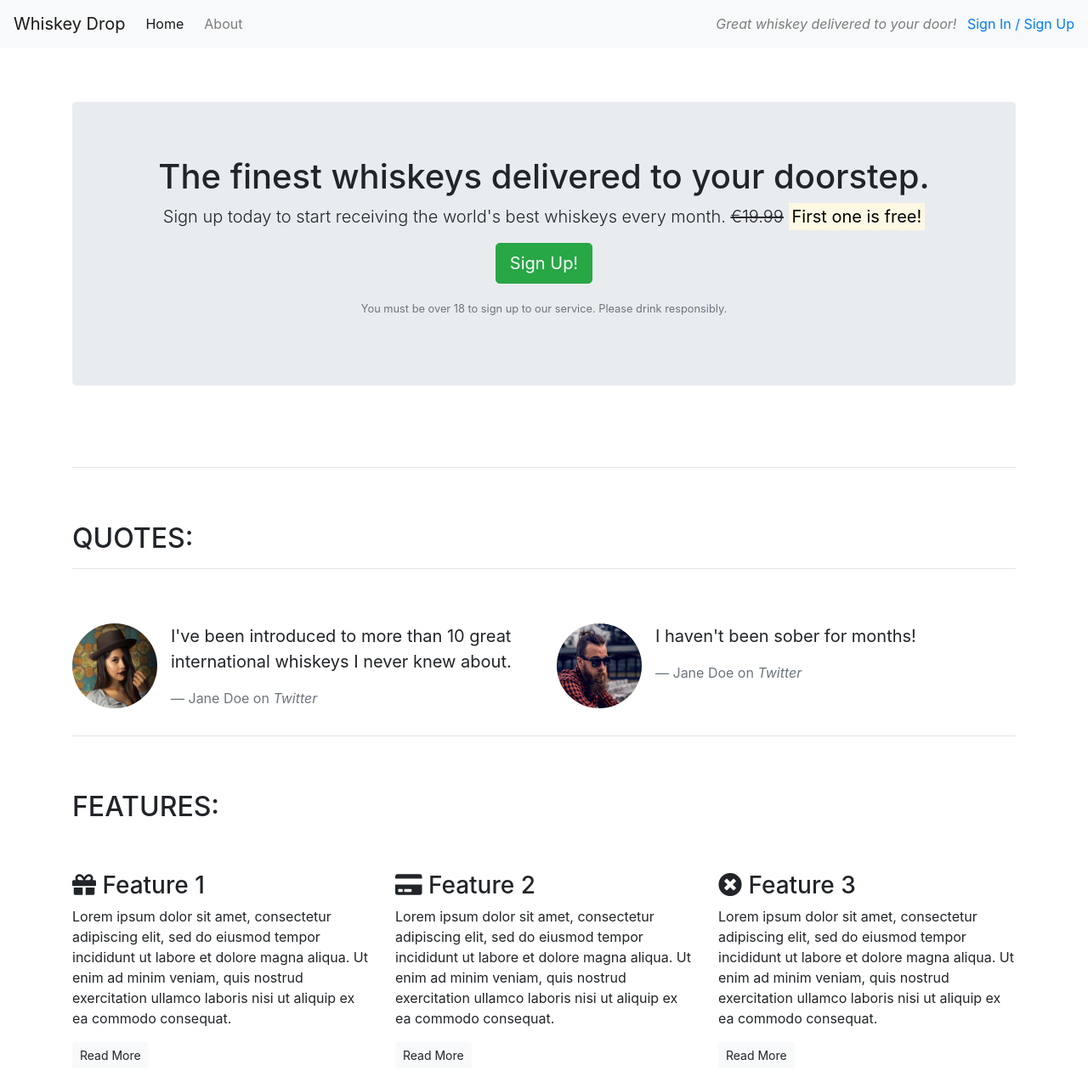
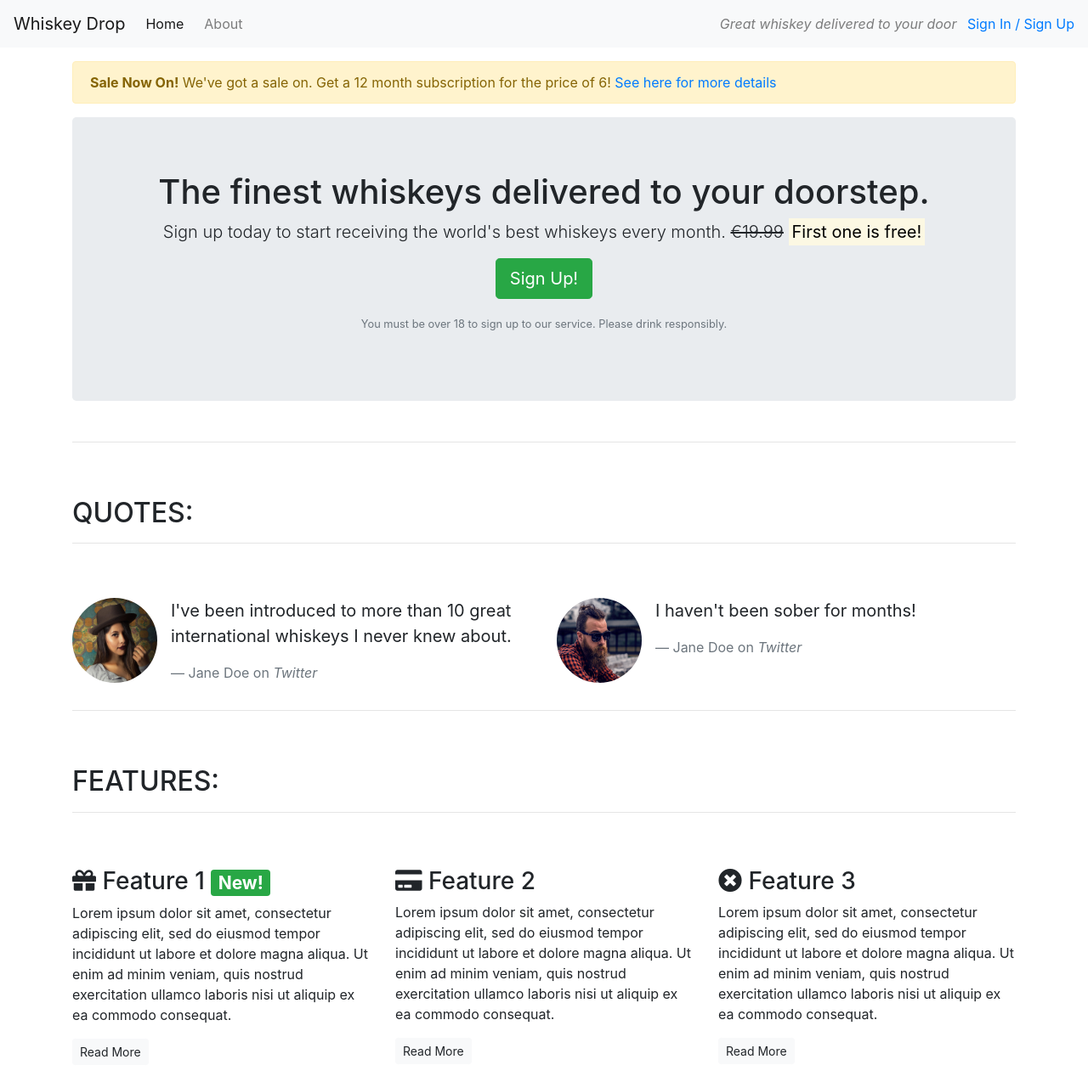
Before and after one commit to Emmacharleswilson/Whisky-Drop, a plain HTML site: page index.html in a window 1280 px wide. Shown: the whole page at 85% size. Drawn offline with nearby package versions, Linux system fonts and the light colour scheme.

Commit message:
Add alert warning message and text to home page

```diff
--- a/index.html
+++ b/index.html
@@ -11,23 +11,34 @@
 </head>
 
 <body>
-    <!-- Navbar -->
-    <nav class="navbar navbar-light bg-light navbar-expand-sm">
-        <a href="/" class="navbar-brand">Whiskey Drop</a>
+    <!--Nav-->
+    <nav class="navbar navbar-light navbar-expand-sm bg-light">
+        <a href="/" class="navbar-brand">
+            Whiskey Drop</a>
         <ul class="navbar-nav mr-auto">
             <li class="active nav-item mr-2"><a class="nav-link" href="/">Home</a></li>
-            <li class="nav-item mr-2"><a class="nav-link" href="/about">About</a></li>
-            <li class="nav-item mr-2 d-block d-sm-none"><a class="nav-link" href="/login">Sign In / Sign Up</a></li>
+            <li class="nav-item mr-2"><a class="nav-link" href="">About</a></li>
+            <li class="nav-item mr-2 d-block d-sm-none"><a class="nav-link" href="">Sign In / Sign Up</a></li>
         </ul>
+
         <div class="d-none d-md-block">
-            <p class="navbar-text my-auto mr-2"><i>Great whiskey delivered to your door!</i></p>
+            <p class="navbar-text my-auto mr-2"><i>Great whiskey delivered to your door</i></p>
             <a href="/login">Sign In / Sign Up</a>
         </div>
+        <!--</div>-->
     </nav>
     <article class="container mt-3">
+        <div class="row d-none d-sm-block">
+            <div class="col-12">
+                <div class="alert alert-warning">
+                    <strong>Sale Now On!</strong> We've got a sale on. Get a 12 month subscription for the price of 6!
+                    <a href="">See here for more details</a>
+                </div>
+            </div>
+        </div>
         <!-- Callout -->
         <div class="row">
-            <div class="col-12 my-5">
+            <div class="col-12">
                 <section class="callout jumbotron text-center">
                     <h1>The finest whiskeys delivered to your doorstep.</h1>
                     <p class="lead">Sign up today to start receiving the world's best whiskeys every month.
@@ -84,18 +95,19 @@
         </section>
         <!-- /.quotes -->
         <hr>
-
         <!-- Features -->
         <section class="features">
             <div class="row">
                 <div class="col-12 my-5">
                     <h2 class="text-uppercase">Features:</h2>
+                    <hr />
                 </div>
             </div>
             <div class="row">
                 <div class="col-12 col-md-6 col-lg-4">
                     <div class="feature">
-                        <h3><i class="fas fa-gift"></i> Feature 1</h3>
+                        <h3><i class="fas fa-gift d-none d-sm-inline"></i> Feature 1 <span
+                                class="badge badge-success">New!</span></h3>
                         <p>Lorem ipsum dolor sit amet, consectetur adipiscing elit, sed do eiusmod tempor incididunt ut
                             labore et dolore magna aliqua. Ut enim ad minim veniam, quis nostrud exercitation ullamco
                             laboris nisi ut aliquip ex ea commodo consequat.</p>
@@ -104,7 +116,7 @@
                 </div>
                 <div class="col-12 col-md-6 col-lg-4">
                     <div class="feature">
-                        <h3><i class="fas fa-credit-card"></i> Feature 2</h3>
+                        <h3><i class="fas fa-credit-card d-none d-sm-inline"></i> Feature 2</h3>
                         <p>Lorem ipsum dolor sit amet, consectetur adipiscing elit, sed do eiusmod tempor incididunt ut
                             labore et dolore magna aliqua. Ut enim ad minim veniam, quis nostrud exercitation ullamco
                             laboris nisi ut aliquip ex ea commodo consequat.</p>
@@ -113,7 +125,7 @@
                 </div>
                 <div class="col-12 d-md-none d-lg-block col-lg-4">
                     <div class="feature">
-                        <h3><i class="fas fa-times-circle"></i> Feature 3</h3>
+                        <h3><i class="fas fa-times-circle d-none d-sm-inline"></i> Feature 3</h3>
                         <p>Lorem ipsum dolor sit amet, consectetur adipiscing elit, sed do eiusmod tempor incididunt ut
                             labore et dolore magna aliqua. Ut enim ad minim veniam, quis nostrud exercitation ullamco
                             laboris nisi ut aliquip ex ea commodo consequat.</p>
```
